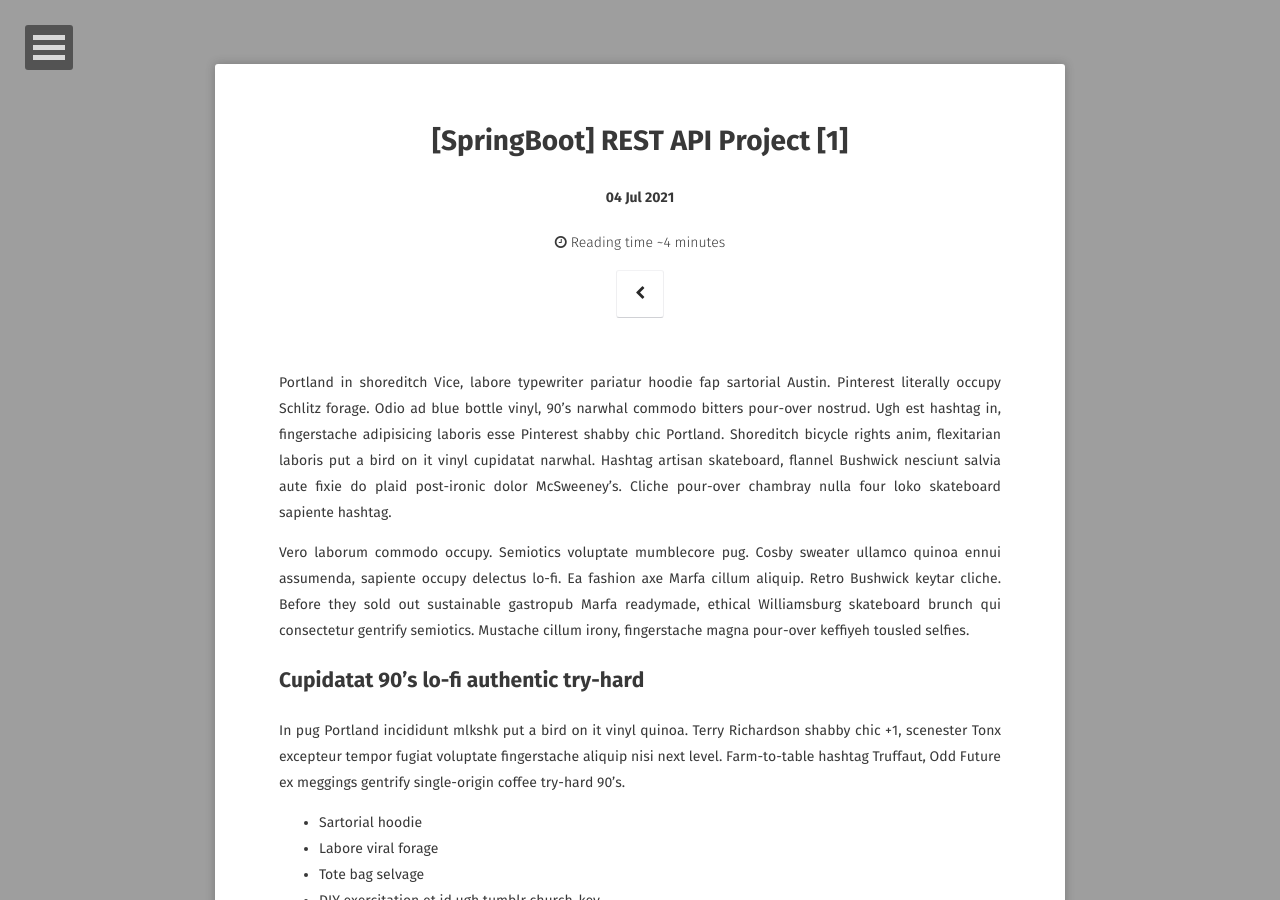
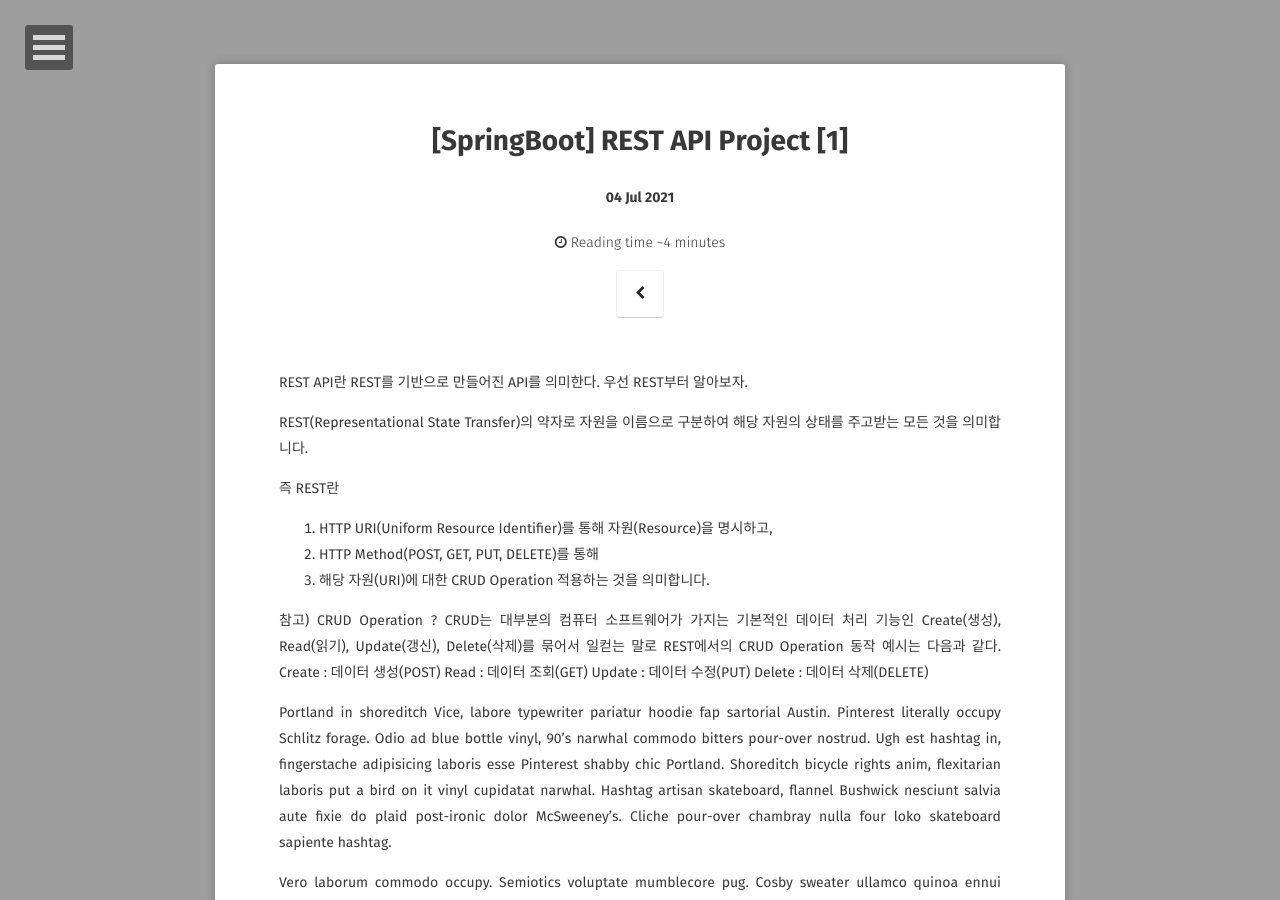
Before and after one commit to GayeonYoon/GayeonYoon.github.io, a Jekyll site: the page built from _posts/2021-07-04-RESTAPI-POST_1.md, in a window 1280 px wide and 900 px high. Built offline with Jekyll 4.4.1, drawn with Linux system fonts in a browser that asks for light colours; some web fonts are replaced; comment, search, counter and statistics services are not loaded.

Commit message:
Update 2021-07-04-RESTAPI-POST_1.md

```diff
--- a/_posts/2021-07-04-RESTAPI-POST_1.md
+++ b/_posts/2021-07-04-RESTAPI-POST_1.md
@@ -7,6 +7,30 @@ tags: [SpringBoot, REST API, JAVA, Eclipse]
 comments: true
 spring: true
 ---
+
+
+REST API란 REST를 기반으로 만들어진 API를 의미한다.
+우선 REST부터 알아보자.
+
+REST(Representational State Transfer)의 약자로 자원을 이름으로 구분하여 해당 자원의 상태를 주고받는 모든 것을 의미합니다.
+
+즉 REST란
+1. HTTP URI(Uniform Resource Identifier)를 통해 자원(Resource)을 명시하고,
+2. HTTP Method(POST, GET, PUT, DELETE)를 통해
+3. 해당 자원(URI)에 대한 CRUD  Operation 적용하는 것을 의미합니다.
+
+참고) CRUD Operation ?
+CRUD는 대부분의 컴퓨터 소프트웨어가 가지는 기본적인 데이터 처리 기능인 Create(생성), Read(읽기), Update(갱신), Delete(삭제)를 묶어서 일컫는 말로
+REST에서의 CRUD Operation 동작 예시는 다음과 같다.
+Create : 데이터 생성(POST)
+Read : 데이터 조회(GET)
+Update : 데이터 수정(PUT)
+Delete : 데이터 삭제(DELETE)
+
+
+
+
+
 
 Portland in shoreditch Vice, labore typewriter pariatur hoodie fap sartorial Austin. Pinterest literally occupy Schlitz forage. Odio ad blue bottle vinyl, 90's narwhal commodo bitters pour-over nostrud. Ugh est hashtag in, fingerstache adipisicing laboris esse Pinterest shabby chic Portland. Shoreditch bicycle rights anim, flexitarian laboris put a bird on it vinyl cupidatat narwhal. Hashtag artisan skateboard, flannel Bushwick nesciunt salvia aute fixie do plaid post-ironic dolor McSweeney's. Cliche pour-over chambray nulla four loko skateboard sapiente hashtag.
 
```
